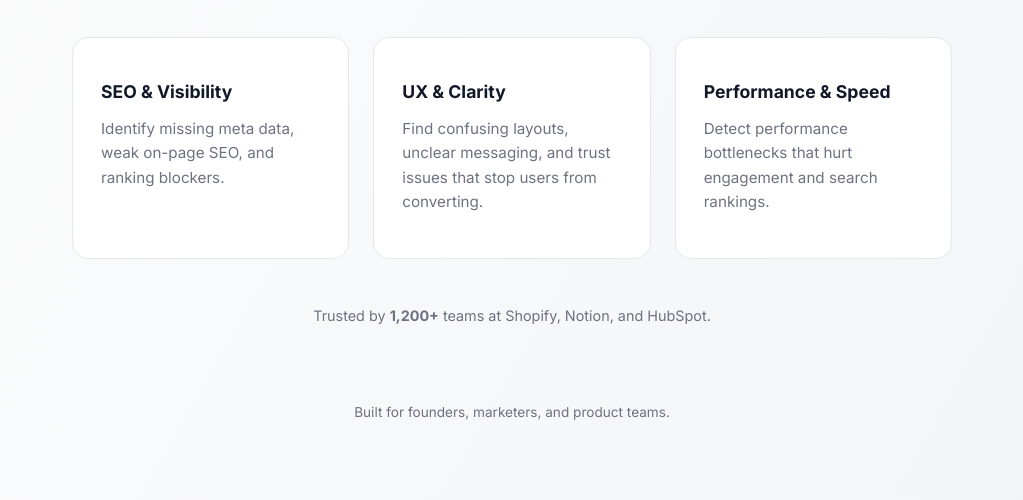
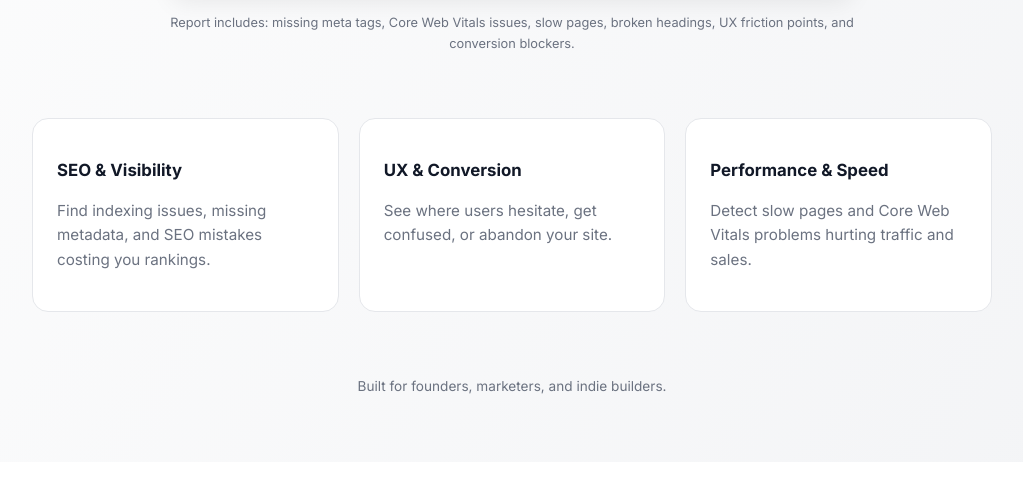
Before and after one commit to AlgoNest/roast-my-site, a Flask app: page / in a window 1280 px wide. Shown: the part 1099-1599 px from the top of the page, without its empty margins (128-1151 px from the left). After the commit the page ends 1493 px from the top, so only its background shows below. Run offline with Flask 3, Linux system fonts and the light colour scheme.

Commit message:
Revise index.html for updated messaging and styles

```diff
--- a/templates/index.html
+++ b/templates/index.html
@@ -1,13 +1,12 @@
-
 <!DOCTYPE html>
 <html lang="en">
 <head>
 <meta charset="UTF-8">
 <meta name="viewport" content="width=device-width, initial-scale=1.0">
 
-<title>Instant Website Audit – Analyze SEO, UX & Performance</title>
+<title>Your Website Is Leaking Traffic — Find Out Where</title>
 
-<meta name="description" content="Get an instant website audit covering SEO, UX, performance, and conversion issues. Identify problems and get clear, actionable improvements in seconds.">
+<meta name="description" content="Instant website audit to find SEO errors, UX friction, and performance issues costing you traffic and conversions. No signup. Results in seconds.">
 
 <link rel="preconnect" href="https://fonts.googleapis.com">
 <link rel="preconnect" href="https://fonts.gstatic.com" crossorigin>
@@ -30,46 +29,47 @@
   font-family: Inter, system-ui, -apple-system, sans-serif;
   background: var(--bg);
   color: var(--text);
+  line-height: 1.6;
 }
 
 header {
-  padding: 96px 20px 80px;
+  padding: 72px 16px 64px;
   background: linear-gradient(120deg, #FFFFFF, #F3F4F6);
 }
 
 .container {
-  max-width: 880px;
+  max-width: 960px;
   margin: 0 auto;
 }
 
 .hero {
-  text-align: center;
   max-width: 720px;
   margin: 0 auto;
+  text-align: center;
 }
 
 h1 {
-  font-size: clamp(2.4rem, 5vw, 3.2rem);
+  font-size: clamp(2rem, 6vw, 3rem);
   font-weight: 700;
-  letter-spacing: -1px;
+  letter-spacing: -0.8px;
   margin-bottom: 16px;
 }
 
 .subtitle {
-  font-size: 1.25rem;
+  font-size: 1.1rem;
   color: var(--muted);
-  line-height: 1.6;
-  margin-bottom: 40px;
+  margin-bottom: 32px;
 }
 
 form {
   display: flex;
+  flex-direction: column;
   gap: 12px;
   margin-bottom: 12px;
 }
 
 input[type="url"] {
-  flex: 1;
+  width: 100%;
   padding: 16px 18px;
   font-size: 1rem;
   border-radius: 12px;
@@ -83,7 +83,8 @@
 }
 
 button {
-  padding: 16px 26px;
+  padding: 16px;
+  font-size: 1rem;
   border-radius: 12px;
   border: none;
   background: var(--primary);
@@ -101,36 +102,69 @@
   color: var(--muted);
 }
 
+.preview {
+  margin: 32px auto 0;
+  max-width: 680px;
+}
+
+.preview img {
+  width: 100%;
+  border-radius: 12px;
+  box-shadow: 0 8px 24px rgba(0,0,0,0.08);
+}
+
+.methodology {
+  margin-top: 12px;
+  font-size: 0.8rem;
+  color: var(--muted);
+}
+
 .sections {
-  margin-top: 72px;
+  margin-top: 64px;
   display: grid;
-  grid-template-columns: repeat(auto-fit, minmax(240px, 1fr));
-  gap: 24px;
+  grid-template-columns: 1fr;
+  gap: 20px;
 }
 
 .card {
   background: #fff;
-  padding: 28px;
+  padding: 24px;
   border-radius: 16px;
   border: 1px solid var(--border);
+  text-align: left;
 }
 
 .card h2 {
-  font-size: 1.1rem;
+  font-size: 1.05rem;
   margin-bottom: 8px;
 }
 
 .card p {
   font-size: 0.95rem;
   color: var(--muted);
-  line-height: 1.6;
 }
 
 footer {
-  margin-top: 80px;
+  margin-top: 64px;
   text-align: center;
   font-size: 0.85rem;
   color: var(--muted);
+}
+
+/* Tablet & up */
+@media (min-width: 640px) {
+  form {
+    flex-direction: row;
+  }
+
+  button {
+    padding: 16px 28px;
+    white-space: nowrap;
+  }
+
+  .sections {
+    grid-template-columns: repeat(3, 1fr);
+  }
 }
 </style>
 </head>
@@ -140,54 +174,55 @@
 <header>
   <div class="container">
     <div class="hero">
-      <h1>Find What’s Breaking Your Website in 30 Seconds</h1>
+      <h1>Your Website Is Leaking Traffic — Find Out Where in 30 Seconds</h1>
+
       <p class="subtitle">
-        Our crawler checks 127+ data points across every public page and delivers an expert-grade report
-        <strong>used by 1,200+ teams</strong> to recover lost traffic and sales.
+        Scan your site for <strong>SEO errors, slow pages, broken UX, and trust killers</strong>.
+        Get a clear report showing <strong>what’s wrong, why it matters, and how to fix it</strong>.
       </p>
 
       <form method="post" action="/">
         <input type="url" name="url" placeholder="https://example.com" required aria-label="Website URL">
-        <button type="submit">Run Free Website Audit</button>
+        <button type="submit">Get My Website Audit</button>
       </form>
 
       <div class="helper">
-        No signup required · Results in seconds
+        No signup · No tracking · Results in seconds
       </div>
 
-      <picture style="display:block;margin:32px auto 0;max-width:680px">
-        <source srcset="sample-report.webp" type="image/webp">
-        <img src="sample-report.png" alt="Sample audit report showing SEO, UX and performance scores" style="width:100%;border-radius:12px;box-shadow:0 8px 24px rgba(0,0,0,.08)">
-      </picture>
+      <div class="helper">
+        Most sites lose <strong>10–30% traffic</strong> due to fixable issues.
+      </div>
 
-      <div style="margin-top:12px;font-size:0.8rem;color:var(--muted)">
-        Methodology: combines Google Lighthouse, W3C validator, and our private 2025 SERP benchmark dataset.
+      <div class="preview">
+        <img src="sample-report.png" alt="Website audit report preview showing issues and fixes">
+      </div>
+
+      <div class="methodology">
+        Report includes: missing meta tags, Core Web Vitals issues, slow pages,
+        broken headings, UX friction points, and conversion blockers.
       </div>
     </div>
 
     <div class="sections">
       <div class="card">
         <h2>SEO & Visibility</h2>
-        <p>Identify missing meta data, weak on-page SEO, and ranking blockers.</p>
+        <p>Find indexing issues, missing metadata, and SEO mistakes costing you rankings.</p>
       </div>
 
       <div class="card">
-        <h2>UX & Clarity</h2>
-        <p>Find confusing layouts, unclear messaging, and trust issues that stop users from converting.</p>
+        <h2>UX & Conversion</h2>
+        <p>See where users hesitate, get confused, or abandon your site.</p>
       </div>
 
       <div class="card">
         <h2>Performance & Speed</h2>
-        <p>Detect performance bottlenecks that hurt engagement and search rankings.</p>
+        <p>Detect slow pages and Core Web Vitals problems hurting traffic and sales.</p>
       </div>
     </div>
 
-    <div style="margin:48px auto 0;text-align:center;font-size:0.9rem;color:var(--muted)">
-      Trusted by <strong>1,200+</strong> teams at Shopify, Notion, and HubSpot.
-    </div>
-
     <footer>
-      Built for founders, marketers, and product teams.
+      Built for founders, marketers, and indie builders.
     </footer>
   </div>
 </header>
```
